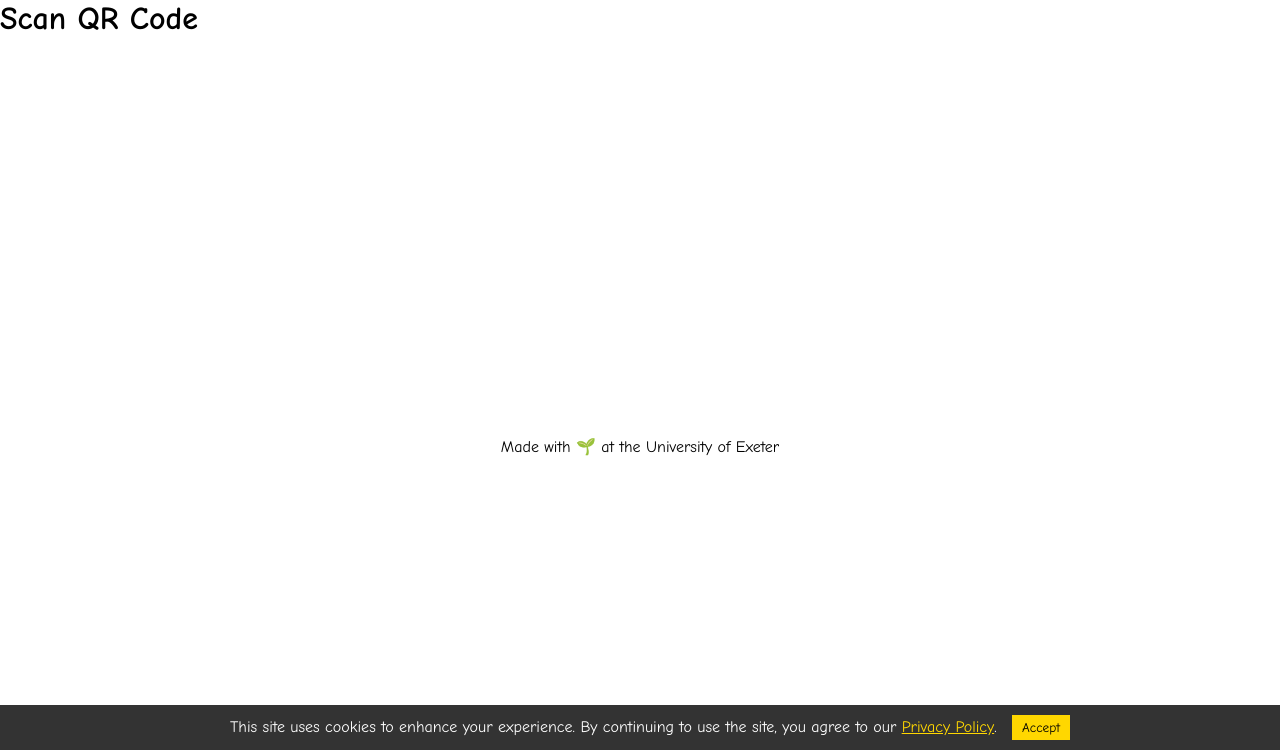
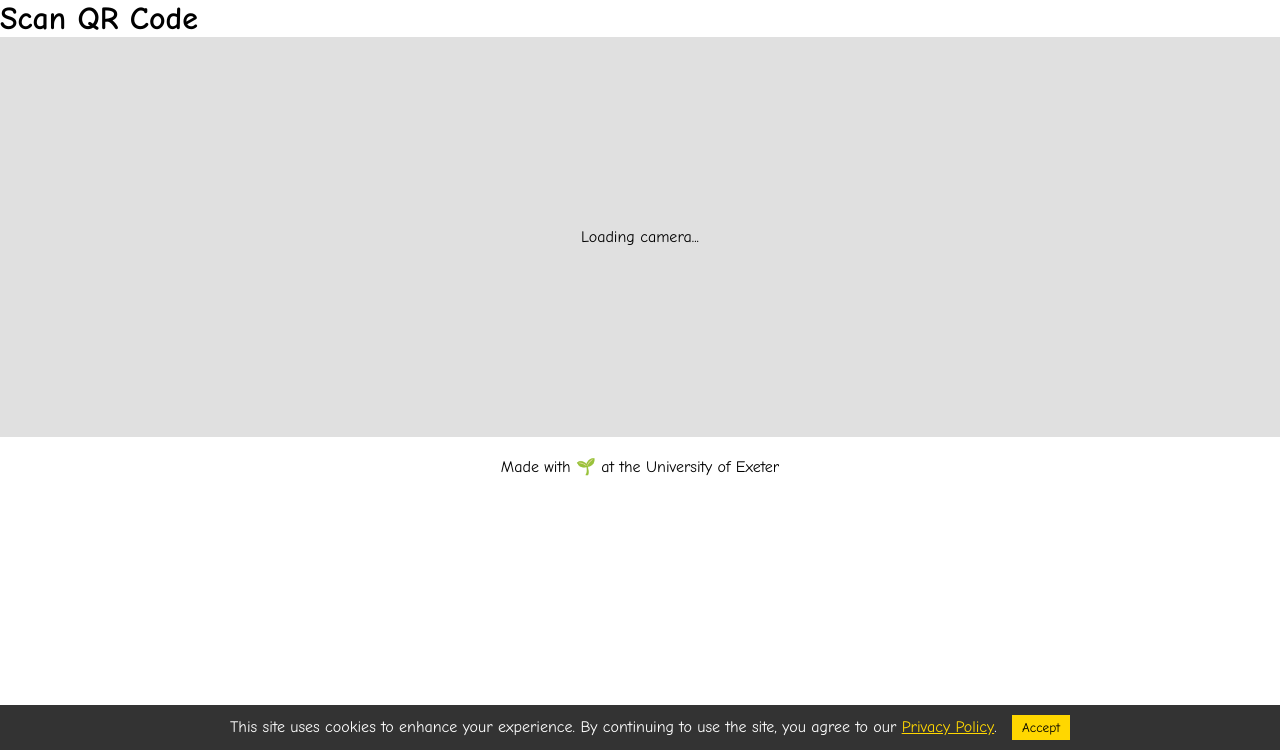
Before and after one commit to IestynDP/ECM2434, a Django app: page /accounts/qr_scanner/qr_scanner/qr_scan/ in a window 1280 px wide. Shown: the part 50-800 px from the top of the page. Run offline with Django 5.2, Linux system fonts and the light colour scheme; some libraries are stand-ins or nearby versions.

Commit message:
fixing loading the page

```diff
--- a/apps/qr_scanner/templates/qr_scan/qr_scan.html
+++ b/apps/qr_scanner/templates/qr_scan/qr_scan.html
@@ -2,28 +2,39 @@
 {% block content %}
 <!DOCTYPE html>
 <html lang="en">
+
 <head>
     <meta charset="UTF-8">
     <meta name="viewport" content="width=device-width, initial-scale=1.0">
     <title>QR Code Scanner</title>
     <script src="https://unpkg.com/html5-qrcode/minified/html5-qrcode.min.js"></script>
     <style>
-        /* Add your custom styles here */
+        /* Custom styles */
         #scanner-container {
             width: 100%;
             height: 400px;
+            background-color: #e0e0e0; /* Ensures the container is visible */
+            display: flex;
+            justify-content: center;
+            align-items: center;
         }
         #checkin-button {
             display: none;
         }
+        #message-box {
+            margin-top: 20px;
+        }
     </style>
 </head>
+
 <body>
 
     <h1>Scan QR Code</h1>
 
     <!-- QR Code Scanner Container -->
-<div id="scanner-container"></div>
+    <div id="scanner-container">
+        <p>Loading camera...</p>
+    </div>
 
     <!-- Check-in Button -->
     <button id="checkin-button">Check-in</button>
@@ -60,7 +71,7 @@
                         document.getElementById('message-box').innerHTML = "You already scanned today.";
                     } else {
                         document.getElementById('checkin-button').style.display = "inline-block";
-                    document.getElementById('checkin-button').onclick = function() {
+                        document.getElementById('checkin-button').onclick = function () {
                             alert(`You've checked into ${data.restaurant_name} and gained ${data.restaurant_points} points!`);
                         };
                     }
@@ -73,12 +84,24 @@
         // Start the QR scanner
         function startScanner() {
             const html5QrCode = new Html5Qrcode("scanner-container");
-        html5QrCode.start({ facingMode: "environment" }, { fps: 10, qrbox: 250 }, onScanSuccess, onScanFailure);
+
+            // Start the scanner and handle success/error
+            html5QrCode.start({ facingMode: "environment" }, { fps: 10, qrbox: 250 }, onScanSuccess, onScanFailure)
+                .then(() => {
+                    console.log("QR Scanner started successfully.");
+                    document.getElementById('scanner-container').innerHTML = ''; // Clear "loading" text once scanner is initialized
+                })
+                .catch(err => {
+                    console.error("Error starting the scanner: ", err);
+                    document.getElementById('message-box').innerHTML = "Camera error: " + err;
+                    document.getElementById('scanner-container').innerHTML = "<p>Unable to access camera. Please check your permissions.</p>";
+                });
         }
 
         startScanner();
     </script>
 
 </body>
+
 </html>
 {% endblock %}
--- a/config/urls.py
+++ b/config/urls.py
@@ -28,7 +28,7 @@ def redirect_to_login(request):
 urlpatterns = [
     path('admin/', admin.site.urls),  # Django admin panel
     path('accounts/', include('apps.accounts.urls')),  # Updated path
-    path("qr_scanner/", include("apps.qr_scanner.urls")),  # Updated path
+    path("qr/", include("apps.qr_scanner.urls")),  # Updated path
     path("", redirect_to_login),  # Redirect root URL to login page
     path("accounts/", include("apps.accounts.urls")),  # Updated path
     path('quiz/', include('apps.quiz.urls')),  # Updated path
```
Lines whose indentation alone changed are shown as unchanged.
